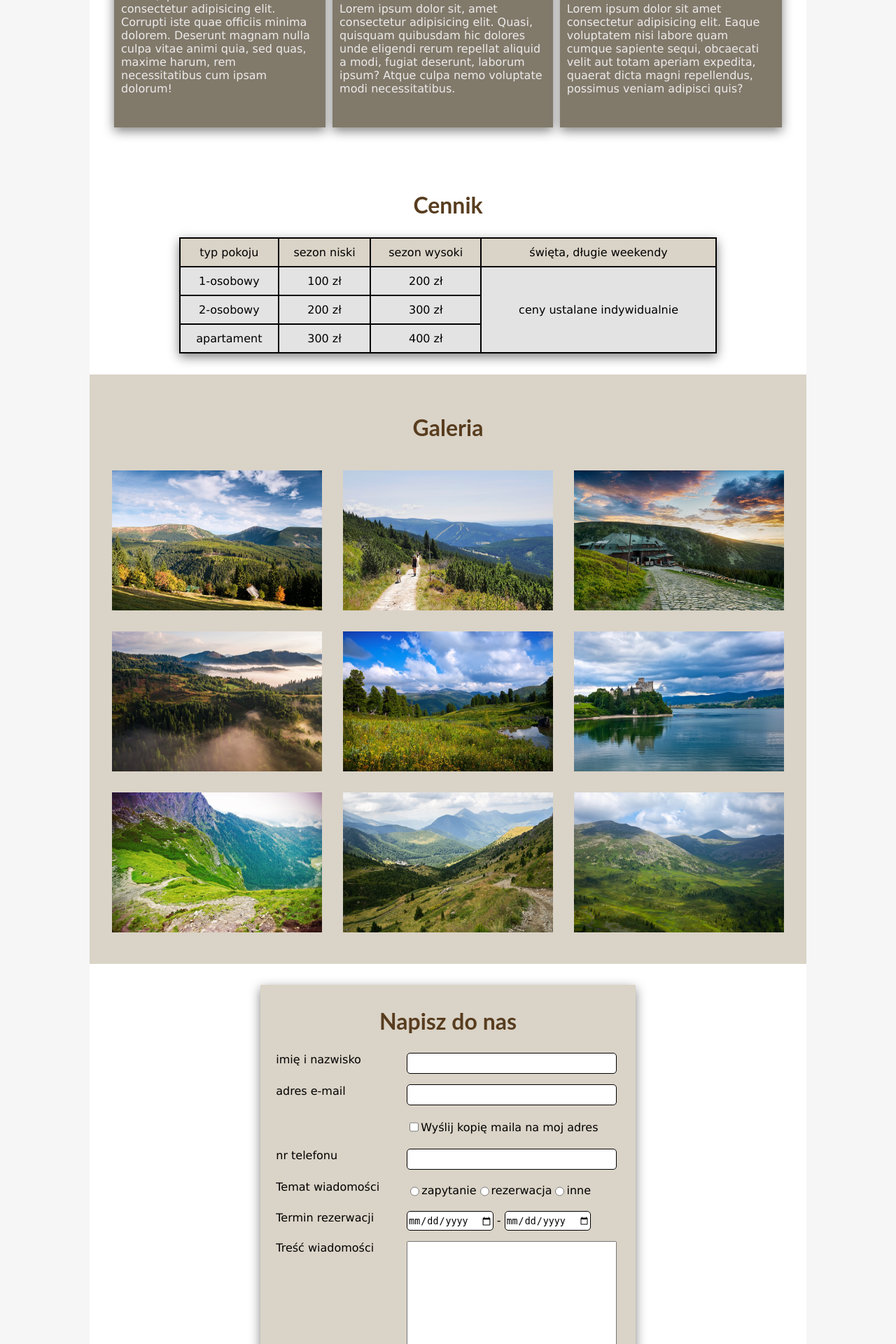
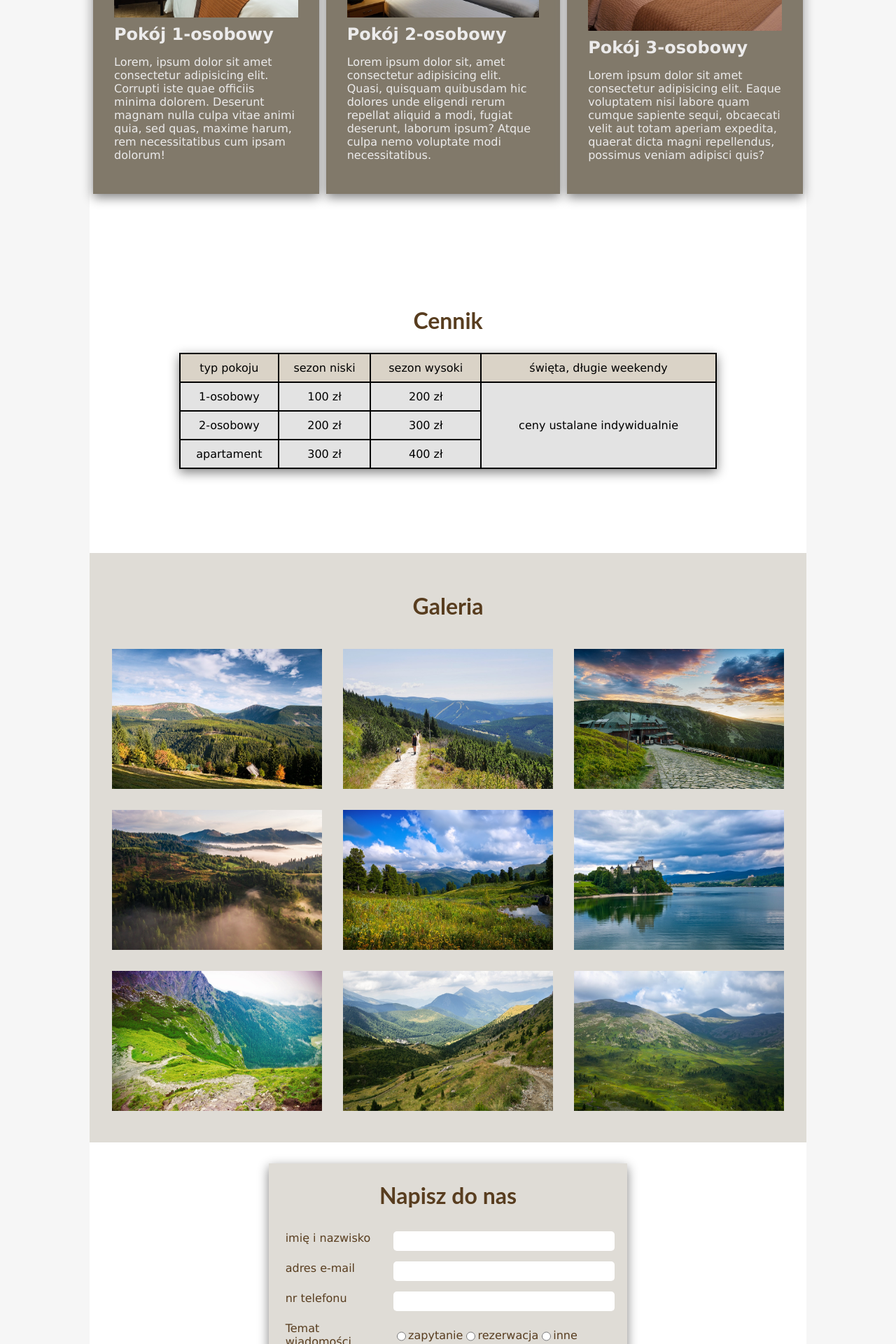
Before and after one commit to k-nadolna/hotel_holi, a PHP site: page / in a window 1280 px wide. Shown: the part 2200-4120 px from the top of the page at 70% size. Run offline with PHP 8.4, Linux system fonts and the light colour scheme.

Commit message:
improving contact form

```diff
--- a/index.html
+++ b/index.php
@@ -21,26 +21,38 @@
         </button>
         <ul class="menu_list">
           <button type="button" class="button_menu_close">x</button>
-        <li class="li_aboutus"><a href="#aboutus">O nas</a> </li>
-        <li><a href="#attractions">Atrakcje</a></li>
-        <li><a href="#offer">Oferta</a> </li>
-        <li><a href="#pricelist">Cennik</a> </li>
-        <li><a href="#gallery">Galeria</a> </li>
-        <li><a href="#contact">Kontakt</a> </li>
+          <li class="li_aboutus">
+            <a href="#aboutus">O nas</a>
+          </li>
+          <li>
+            <a href="#attractions">Atrakcje</a>
+          </li>
+          <li>
+            <a href="#offer">Oferta</a>
+          </li>
+          <li>
+            <a href="#pricelist">Cennik</a>
+          </li>
+          <li>
+            <a href="#gallery">Galeria</a>
+          </li>
+          <li>
+            <a href="#contact">Kontakt</a>
+          </li>
         </ul>
       </div>
     </div>
-
   </nav>
 
 
-        <div class="slider">
+  <div id="slider">
     <h1>Witamy w Hotelu Holi</h1>
     <div>
       <img src="images/img1.jpg" height="594px" width="1000px" class="slider_img active">
       <img src="images/img2.jpg" height="594px" width="1000px" class="slider_img">
       <img src="images/img3.jpg" height="594px" width="1000px" class="slider_img">
     </div>
+
     <button type="button" class="button_slider_left"><</button>
     <button type="button" class="button_slider_right">></button>
 
@@ -48,11 +60,8 @@
       <button type="button" class="dot"></button>
       <button type="button" class="dot dot2"></button>
       <button type="button" class="dot dot3"></button>
-
     </div>
   </div>
-
-
 
   <div id="aboutus">
     <div>
@@ -139,7 +148,6 @@
         <p>
           Lorem, ipsum dolor sit amet consectetur adipisicing elit. Corrupti iste quae officiis minima dolorem. Deserunt magnam nulla culpa vitae animi quia, sed quas, maxime harum, rem necessitatibus cum ipsam dolorum!
         </p>
-
       </div>
 
       <div class="oferta oferta2">
@@ -148,7 +156,6 @@
         <p>
           Lorem ipsum dolor sit, amet consectetur adipisicing elit. Quasi, quisquam quibusdam hic dolores unde eligendi rerum repellat aliquid a modi, fugiat deserunt, laborum ipsum? Atque culpa nemo voluptate modi necessitatibus.
         </p>
-
       </div>
 
       <div class="oferta oferta3">
@@ -157,9 +164,7 @@
         <p>
           Lorem ipsum dolor sit amet consectetur adipisicing elit. Eaque voluptatem nisi labore quam cumque sapiente sequi, obcaecati velit aut totam aperiam expedita, quaerat dicta magni repellendus, possimus veniam adipisci quis?
         </p>
-
       </div>
-
 
     </div>
 
@@ -168,8 +173,6 @@
       <button type="button" class="oferta_popup_close">x</button>
     </div>
   </div>
-
-
 
   <div id="pricelist">
     <h2> Cennik</h2>
@@ -222,73 +225,112 @@
       <button type="button" class="gallery_close">x</button>
       <button type="button" class="gallery_prev"><</button>
       <button type="button" class="gallery_next">></button>
-
     </div>
   </div>
 
   <div id="contact">
+    <div class="contact-container">
+       <h2>Napisz do nas</h2>
 
-    <form action="/login.php" method="get">
+       <?php
+          if(isset($_POST['submit'])){
+            $recipient = "kontakt@resposite.pl";
+            $subject = $_POST['subject'];
+            $name = $_POST['name'];
+            $phone = $_POST['phone'];
+            $email = $_POST['email'];
+            $dateFrom = $_POST['date_from'] ?? '';
+            $dateTo =$_POST['date_to'] ?? '';
+            $message = $_POST['message'];
+
+            $body = "<p>Wiadomość od: $name ($email)</p>
+                    <p>Numer telefonu: $phone</p>
+                    <p>Data rezerwacji: $dateFrom - $dateTo</p>
+                    <p>Wiadomość:</p>
+                    <p> $message </p>";
+
+            $headers = "MIME-Version: 1.0\r\n";
+            $headers .= "Content-type: text/html; charset=UTF-8\r\n";
+            $headers .= "From: kontakt@resposite.pl\r\n";
+            $headers .= "Reply-To: $email\r\n";
+
+            if(empty($recipient) || empty($subject) || empty($message)){
+
+
+               echo "<div class='danger-message'>
+                      <p>Wszystkie pola sa wymagane</p>
+                    </div>";
+            }else{
+              if(mail($recipient, $subject, $body, $headers)){
+              echo "<div class='success-message'>
+                      <p>Mail został wysłany</p>
+                    </div>";
+              }else{
+              echo "<div class='danger-message'>
+                      <p>Mail nie został wysłany</p>
+                    </div>";
+              }
+            }
+
+
+          }
+       ?>
+      <form action="#contact" method="POST">
       <fieldset>
-        <h2>Napisz do nas</h2>
         <div class="contact_grid">
           <label>imię i nazwisko</label>
-          <input type="text">
-
+          <input type="text" name="name" required>
           <label>adres e-mail</label>
-          <input type="email">
-
-          <br>
-
-          <div class="formlularz_wyrownanie">
-          <input type="checkbox" name="wyslij" value="donadawcy" id="donadawcy">
-          <label for="donadawcy">Wyślij kopię maila na moj adres</label>
-          </div>
+          <input type="email" name="email" required>
 
           <label>nr telefonu</label>
-          <input type="text">
+          <input type="text" name="phone" required>
 
           <label>Temat wiadomości</label>
 
          <div class="formlularz_wyrownanie">
-          <input type="radio" name="temat" value="zapytanie" id="zapytanie">
-          <label for="zapytanie">zapytanie</label>
-          <input type="radio" name="temat" value="rezerwacja" id="rezerwacja">
-          <label for="rezerwacja">rezerwacja</label>
-          <input type="radio" name="temat" value="inne" id="inne">
-          <label for="inne">inne</label>
+          <input type="radio" name="subject" value="question" id="question" required>
+          <label for="question">zapytanie</label>
+          <input type="radio" name="subject" value="reservation" id="reservation" required>
+          <label for="reservation">rezerwacja</label>
+          <input type="radio" name="subject" value="other" id="other" required>
+          <label for="other">inne</label>
          </div>
-
-
 
           <label> Termin rezerwacji</label>
 
+
+          <?php
+              $today = date('Y-m-d');
+              $nextYear = date('Y-m-d', strtotime('+1 year'));
+          ?>
           <div class="data_rezerwacji">
-            <input type="date" name="data" value="od">
+            <input type="date" name="date_from" min=<?=$today ?>>
             <p> - </p>
-            <input type="date" name="data" value="do">
+            <input type="date" name="date_to" min=<?=$today ?> max=<?= $nextYear ?>>
           </div>
 
           <label>Treść wiadomości</label>
-          <textarea></textarea>
+          <textarea name="message" required ></textarea>
 
           <br>
           <div class="form_buttons">
             <input type="reset" value="Wyczyść" class="form_button">
-        <input type="submit" value="Wyślij" class="form_button">
+            <input type="submit" value="Wyślij" class="form_button" name="submit">
           </div>
         </div>
       </fieldset>
     </form>
     </div>
 
+  </div>
+
   <div id="footer">
     <div class="footer_address">
-
       <h3>Hotel Holi</h3>
       <address>ul. Widokowa 2 <br>
-        11-111 Karpacz</address>
-
+      11-111 Karpacz
+      </address>
 
       <div>
         <img src="images/icons/mail.png" height="512px" width="512px">
@@ -323,9 +365,7 @@
 
     <div>
       <h3>Menu</h3>
-
       <ul class="footer_menu">
-
         <li><a href="#aboutus">O nas</a> </li>
         <li><a href="#offer">Oferta</a> </li>
         <li><a href="#attractions">Atrakcje</a></li>
--- a/styles.css
+++ b/styles.css
@@ -1,6 +1,6 @@
 :root{
   --color-accent: rgba(52, 117, 52, 1);
-  --color-bg: rgb(218, 211, 199);
+  --color-bg: rgba(223, 220, 214, 1);
   --color-bg-dark: rgba(129, 121, 106, 1);
   --color-text-light: rgba(236, 235, 235, 1);
   --color-text-dark: rgba(88, 61, 31, 1);
@@ -14,8 +14,8 @@ html{
 body{
   background-color: rgba(246, 246, 246, 1);
   font-family: 'Lucida Sans', 'Lucida Sans Regular', 'Lucida Grande', 'Lucida Sans Unicode', Geneva, Verdana, sans-serif;
-  width:  80%;
-  max-width: 100%;
+  /* width:  80%;
+  max-width: 100%; */
   margin: 0px auto;
 }
 
@@ -258,8 +259,10 @@ h2{
 
 #offer{
   background-color: white;
-  padding: 30px;
+  margin: 0 auto;
+  padding: 30px 0;
   position: relative;
+  width: 80%;
 }
 
 #offer h3{
@@ -282,13 +285,14 @@ h2{
   flex-direction: column;
   justify-content: center;
   margin: 5px;
-  padding: 30px 10px;
+  padding: 30px;
 }
 
 
 
 .oferta_img{
   height: 100%;
+  max-height: 220px;
   width: 100%;
   object-fit: cover;
   margin-bottom: 10px;
@@ -416,8 +422,9 @@ h2{
   background-color: white;
   display: flex;
   flex-direction: column;
-  padding: 30px 0px;
-
+  margin: 0 auto;
+  padding: 100px 0px 120px 0;
+  width: 80%;
 }
 
 table{
@@ -456,8 +463,10 @@ th, td {
   background: var(--color-bg);
   display: flex;
   flex-direction: column;
+  margin: 0 auto;
   padding: 30px 0px;
   position: relative;
+  width: 80%;
 }
 
 
@@ -538,13 +547,15 @@ th, td {
 #contact{
   align-items: center;
   background-color: white;
+  color: var(--color-text-dark);
   display: flex;
   flex-direction: column;
-
+  margin: 0 auto;
   padding: 30px 0px;
+  width: 80%;
 }
 
-fieldset{
+.contact-container{
   background: var(--color-bg);
   border: none;
   box-shadow: gray 0px 5px  15px;
@@ -555,8 +566,12 @@ fieldset{
 .contact_grid{
   display: grid;
   gap: 15px;
-  grid-template-columns: 35% 61% ;
+  grid-template-columns: 30% 68% ;
   margin: 0% 2%;
+}
+
+fieldset{
+  border: none;
 }
 
 .data_rezerwacji, .data_rezerwacji p{
@@ -565,12 +580,22 @@ fieldset{
 
 textarea{
   height: 200px;
+  border: none;
+  outline: none;
+  resize: none;
 }
 
 input{
-  border: black 1px solid;
+  border: none;
   border-radius: 5px;
   height: 26px;
+  font-size: 16px;
+  padding-left: 10px;
+  outline: none;
+}
+
+input[type="date"]{
+    color: var(--color-text-dark);
 }
 
 .formlularz_wyrownanie{
```
Also changed, not shown: other parts of styles.css (+37 -26 lines). Lines whose indentation alone changed are shown as unchanged.
